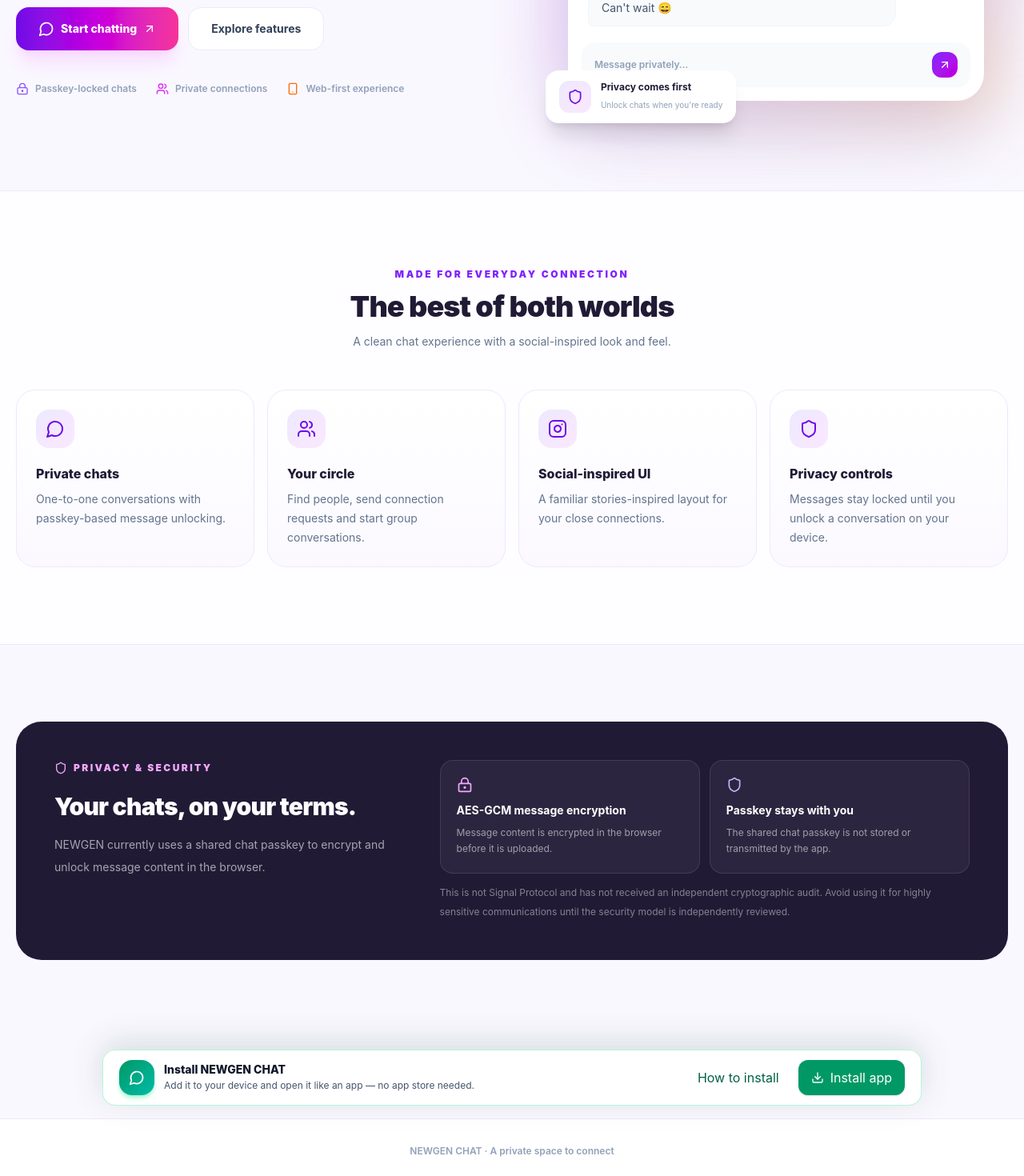
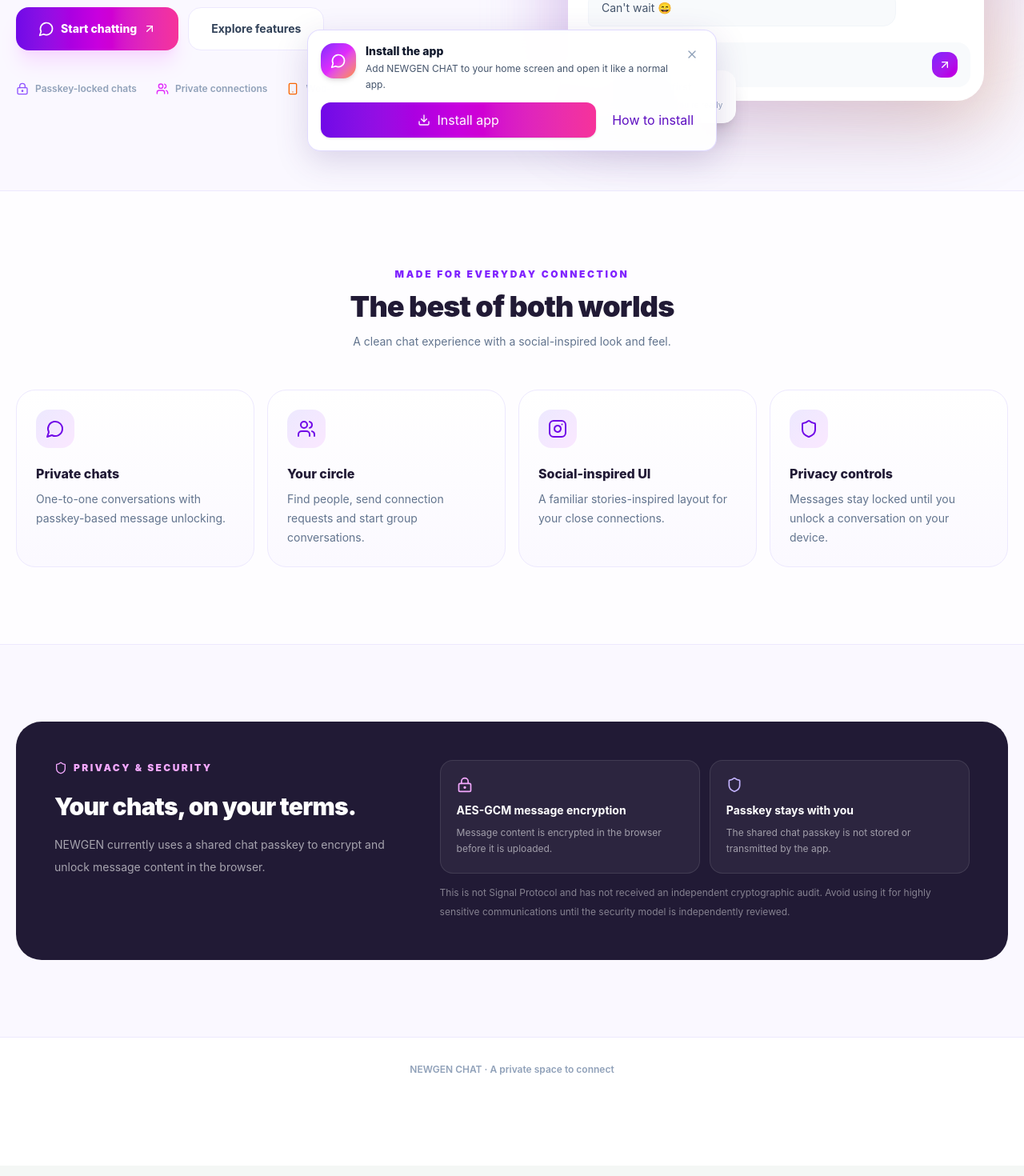
Before and after one commit to princetyagi1424/NEWGEN-CHAT, a React (Vite) app in the folder web/: page / in a window 1280 px wide. Shown: the part 595-2065 px from the top of the page at 80% size. Built offline with nearby package versions, Linux system fonts and the light colour scheme; no server answers.

Commit message:
feat(web): Install app button on website only — hide when running as installed PWA

```diff
--- a/web/src/App.tsx
+++ b/web/src/App.tsx
@@ -3,6 +3,7 @@ import { AuthProvider, useAuth } from './lib/auth'
 import Landing from './pages/Landing'
 import AuthPage from './pages/AuthPage'
 import ChatApp from './pages/ChatApp'
+import PwaInstallPrompt from './components/PwaInstallPrompt'
 
 function Protected({ children }: { children: React.ReactNode }) {
   const { user, loading, configured } = useAuth()
@@ -35,6 +36,8 @@ export default function App() {
           />
           <Route path="*" element={<Navigate to="/" replace />} />
         </Routes>
+        {/* Browser only: hidden automatically when opened as installed PWA */}
+        <PwaInstallPrompt />
       </BrowserRouter>
     </AuthProvider>
   )
--- a/web/src/components/PwaInstallPrompt.tsx
+++ b/web/src/components/PwaInstallPrompt.tsx
@@ -8,17 +8,26 @@ type BeforeInstallPromptEvent = Event & {
 }
 
 const INSTALLED_KEY = 'newgen-chat-pwa-installed-v1'
+const DISMISSED_KEY = 'newgen-chat-pwa-install-dismissed-v1'
 
-function isStandaloneMode() {
+/** True when the user opened NEWGEN as an installed app (not a normal browser tab). */
+export function isStandaloneMode() {
   if (typeof window === 'undefined') return false
-  const navigatorWithStandalone = window.navigator as Navigator & { standalone?: boolean }
-  return window.matchMedia?.('(display-mode: standalone)').matches === true ||
-    window.matchMedia?.('(display-mode: fullscreen)').matches === true ||
-    navigatorWithStandalone.standalone === true
+  const nav = window.navigator as Navigator & { standalone?: boolean }
+  try {
+    if (window.matchMedia('(display-mode: standalone)').matches) return true
+    if (window.matchMedia('(display-mode: fullscreen)').matches) return true
+    if (window.matchMedia('(display-mode: minimal-ui)').matches) return true
+    if (window.matchMedia('(display-mode: window-controls-overlay)').matches) return true
+  } catch {
+    /* older browsers */
+  }
+  // iOS Safari home-screen apps
+  if (nav.standalone === true) return true
+  return false
 }
 
-function readInstalledState() {
-  if (isStandaloneMode()) return true
+function readInstalledFlag() {
   try {
     return window.localStorage.getItem(INSTALLED_KEY) === 'true'
   } catch {
@@ -29,8 +38,25 @@ function readInstalledState() {
 function rememberInstalled() {
   try {
     window.localStorage.setItem(INSTALLED_KEY, 'true')
+    window.localStorage.removeItem(DISMISSED_KEY)
   } catch {
-    // Standalone detection still hides the banner if storage is unavailable.
+    /* storage blocked */
+  }
+}
+
+function readDismissed() {
+  try {
+    return window.sessionStorage.getItem(DISMISSED_KEY) === 'true'
+  } catch {
+    return false
+  }
+}
+
+function rememberDismissed() {
+  try {
+    window.sessionStorage.setItem(DISMISSED_KEY, 'true')
+  } catch {
+    /* storage blocked */
   }
 }
 
@@ -44,8 +70,13 @@ function isInAppBrowser() {
   return /FBAN|FBAV|Instagram|Line\/|; wv\)/i.test(window.navigator.userAgent || '')
 }
 
+/**
+ * Shows "Install the app" only in a normal browser tab.
+ * Hidden when already running as the installed PWA / home-screen app.
+ */
 export default function PwaInstallPrompt() {
-  const [installed, setInstalled] = useState(readInstalledState)
+  const [installed, setInstalled] = useState(() => isStandaloneMode() || readInstalledFlag())
+  const [dismissed, setDismissed] = useState(readDismissed)
   const [promptAvailable, setPromptAvailable] = useState(false)
   const [helpOpen, setHelpOpen] = useState(false)
   const [status, setStatus] = useState('')
@@ -61,7 +92,7 @@ export default function PwaInstallPrompt() {
 
     const onBeforeInstallPrompt = (event: Event) => {
       event.preventDefault()
-      if (readInstalledState()) return
+      if (isStandaloneMode() || readInstalledFlag()) return
       deferredPrompt.current = event as BeforeInstallPromptEvent
       setPromptAvailable(true)
     }
@@ -72,6 +103,15 @@ export default function PwaInstallPrompt() {
       setPromptAvailable(false)
       setHelpOpen(false)
       setInstalled(true)
+    }
+
+    // React if user switches display mode (rare but possible)
+    let media: MediaQueryList | null = null
+    try {
+      media = window.matchMedia('(display-mode: standalone)')
+      media.addEventListener?.('change', syncInstalledState)
+    } catch {
+      /* ignore */
     }
 
     window.addEventListener('beforeinstallprompt', onBeforeInstallPrompt)
@@ -85,12 +125,23 @@ export default function PwaInstallPrompt() {
       window.removeEventListener('appinstalled', onAppInstalled)
       window.removeEventListener('focus', syncInstalledState)
       document.removeEventListener('visibilitychange', syncInstalledState)
+      try {
+        media?.removeEventListener?.('change', syncInstalledState)
+      } catch {
+        /* ignore */
+      }
     }
   }, [])
 
   const markInstalled = useCallback(() => {
     rememberInstalled()
     setInstalled(true)
+    setHelpOpen(false)
+  }, [])
+
+  const dismissBanner = useCallback(() => {
+    rememberDismissed()
+    setDismissed(true)
     setHelpOpen(false)
   }, [])
 
@@ -101,83 +152,202 @@ export default function PwaInstallPrompt() {
       return
     }
 
-    // beforeinstallprompt is single-use. Keep the banner visible after a dismissal.
     deferredPrompt.current = null
     setPromptAvailable(false)
     try {
       await installEvent.prompt()
       const choice = await installEvent.userChoice
       if (choice.outcome === 'accepted') {
-        setStatus('Installation started. The banner will disappear when the app is installed.')
+        setStatus('Installing… The button will hide once the app is on your device.')
       } else {
-        setStatus('No problem — NEWGEN is ready to install whenever you are.')
+        setStatus('You can install NEWGEN anytime from this button.')
       }
     } catch {
-      setStatus('The browser could not open the install window. Use the steps below.')
+      setStatus('Could not open the install dialog. See the steps below.')
       setHelpOpen(true)
     }
   }, [])
 
-  if (installed) return null
+  // Installed app (PWA / home screen) → never show install UI
+  if (installed || isStandaloneMode()) return null
+  // Session dismiss only hides banner; help can still open from a future session
+  if (dismissed && !helpOpen) return null
 
   const appleDevice = isAppleMobile()
   const inAppBrowser = isInAppBrowser()
 
   return (
     <>
-      <aside className="w-full px-3 py-4 sm:px-5" aria-label="Install NEWGEN CHAT">
-        <div className="mx-auto flex max-w-5xl flex-col gap-3 rounded-2xl border border-emerald-200/80 bg-white/95 p-3 shadow-[0_-8px_40px_rgba(15,75,55,.16)] backdrop-blur-xl sm:flex-row sm:items-center sm:justify-between sm:gap-5 sm:px-5">
-          <div className="flex min-w-0 items-center gap-3">
-            <span className="grid h-11 w-11 shrink-0 place-items-center rounded-2xl bg-gradient-to-br from-emerald-600 to-teal-500 text-white shadow-md shadow-emerald-200"><MessageCircle className="h-5 w-5" /></span>
-            <div className="min-w-0">
-              <p className="text-sm font-extrabold text-slate-900">Install NEWGEN CHAT</p>
-              <p className="text-xs leading-5 text-slate-600">Add it to your device and open it like an app — no app store needed.</p>
+      <div className="pointer-events-none fixed inset-x-0 bottom-0 z-[100] flex justify-center p-3 pb-[max(0.75rem,env(safe-area-inset-bottom))] sm:p-4">
+        <aside
+          className="pointer-events-auto w-full max-w-lg rounded-2xl border border-violet-200/90 bg-white/95 p-3 shadow-[0_12px_40px_rgba(73,42,125,.18)] backdrop-blur-xl sm:p-4"
+          aria-label="Install NEWGEN CHAT"
+        >
+          <div className="flex items-start gap-3">
+            <span className="grid h-11 w-11 shrink-0 place-items-center rounded-2xl bg-gradient-to-br from-violet-600 via-fuchsia-500 to-orange-400 text-white shadow-md">
+              <MessageCircle className="h-5 w-5" />
+            </span>
+            <div className="min-w-0 flex-1">
+              <p className="text-sm font-extrabold text-slate-900">Install the app</p>
+              <p className="mt-0.5 text-xs leading-5 text-slate-600">
+                Add NEWGEN CHAT to your home screen and open it like a normal app.
+              </p>
+              {status && (
+                <p className="mt-1 text-xs font-medium text-violet-700" role="status">
+                  {status}
+                </p>
+              )}
             </div>
-          </div>
-          <div className="flex shrink-0 items-center gap-2 sm:gap-3">
-            <button type="button" onClick={() => setHelpOpen(true)} className="rounded-xl px-3 py-2.5 text-xs font-bold text-emerald-800 transition hover:bg-emerald-50">How to install</button>
-            <button type="button" onClick={() => void handleInstall()} className="inline-flex min-h-11 items-center justify-center gap-2 rounded-xl bg-emerald-600 px-4 py-2.5 text-sm font-extrabold text-white shadow-sm transition hover:bg-emerald-700 focus-visible:outline focus-visible:outline-2 focus-visible:outline-offset-2 focus-visible:outline-emerald-700">
-              <Download className="h-4 w-4" />
-              {promptAvailable ? 'Install app' : appleDevice ? 'Add to Home Screen' : 'Install app'}
+            <button
+              type="button"
+              onClick={dismissBanner}
+              aria-label="Dismiss install banner"
+              className="rounded-full p-1.5 text-slate-400 transition hover:bg-slate-100 hover:text-slate-600"
+            >
+              <X className="h-4 w-4" />
             </button>
           </div>
-          {status && <p className="w-full text-xs leading-5 text-emerald-800 sm:text-right" role="status">{status}</p>}
-        </div>
-      </aside>
+          <div className="mt-3 flex flex-wrap items-center gap-2">
+            <button
+              type="button"
+              onClick={() => void handleInstall()}
+              className="inline-flex min-h-11 flex-1 items-center justify-center gap-2 rounded-xl bg-gradient-to-r from-violet-700 via-fuchsia-600 to-pink-500 px-4 py-2.5 text-sm font-extrabold text-white shadow-sm transition hover:opacity-95"
+            >
+              <Download className="h-4 w-4" />
+              {promptAvailable
+                ? 'Install app'
+                : appleDevice
+                  ? 'Add to Home Screen'
+                  : 'Install app'}
+            </button>
+            <button
+              type="button"
+              onClick={() => setHelpOpen(true)}
+              className="rounded-xl px-3 py-2.5 text-xs font-bold text-violet-800 transition hover:bg-violet-50"
+            >
+              How to install
+            </button>
+          </div>
+        </aside>
+      </div>
 
       {helpOpen && (
-        <div className="newgen-dialog-backdrop z-[110] items-end sm:items-center" role="presentation" onMouseDown={event => { if (event.target === event.currentTarget) setHelpOpen(false) }}>
-          <section role="dialog" aria-modal="true" aria-labelledby="pwa-install-title" className="newgen-dialog-panel max-w-md rounded-3xl border border-white/70 bg-white p-5 shadow-2xl sm:p-6">
+        <div
+          className="newgen-dialog-backdrop z-[110] items-end sm:items-center"
+          role="presentation"
+          onMouseDown={event => {
+            if (event.target === event.currentTarget) setHelpOpen(false)
+          }}
+        >
+          <section
+            role="dialog"
+            aria-modal="true"
+            aria-labelledby="pwa-install-title"
+            className="newgen-dialog-panel max-w-md rounded-3xl border border-white/70 bg-white p-5 shadow-2xl sm:p-6"
+          >
             <div className="mb-4 flex items-start justify-between gap-4">
               <div>
-                <span className="mb-3 grid h-11 w-11 place-items-center rounded-2xl bg-emerald-50 text-emerald-700"><Smartphone className="h-5 w-5" /></span>
-                <h2 id="pwa-install-title" className="text-lg font-black text-slate-900">Install NEWGEN on this device</h2>
-                <p className="mt-1 text-sm leading-6 text-slate-600">{inAppBrowser ? 'You are using an in-app browser. Open this page in Safari or Chrome first.' : appleDevice ? 'In Safari, add NEWGEN to your Home Screen.' : 'Use your browser menu to install NEWGEN as an app.'}</p>
+                <span className="mb-3 grid h-11 w-11 place-items-center rounded-2xl bg-violet-50 text-violet-700">
+                  <Smartphone className="h-5 w-5" />
+                </span>
+                <h2 id="pwa-install-title" className="text-lg font-black text-slate-900">
+                  Install NEWGEN on this device
+                </h2>
+                <p className="mt-1 text-sm leading-6 text-slate-600">
+                  {inAppBrowser
+                    ? 'You are in an in-app browser. Open this page in Chrome or Safari first.'
+                    : appleDevice
+                      ? 'In Safari, add NEWGEN to your Home Screen.'
+                      : 'Use your browser menu to install NEWGEN as an app.'}
+                </p>
               </div>
-              <button type="button" onClick={() => setHelpOpen(false)} aria-label="Close install instructions" className="rounded-full p-2 text-slate-500 hover:bg-slate-100"><X className="h-5 w-5" /></button>
+              <button
+                type="button"
+                onClick={() => setHelpOpen(false)}
+                aria-label="Close install instructions"
+                className="rounded-full p-2 text-slate-500 hover:bg-slate-100"
+              >
+                <X className="h-5 w-5" />
+              </button>
             </div>
 
             {inAppBrowser ? (
-              <div className="rounded-2xl bg-amber-50 p-4 text-sm leading-6 text-amber-900">Open the browser menu and choose <strong>Open in Chrome</strong> or <strong>Open in Safari</strong>. Then tap Install app again.</div>
+              <div className="rounded-2xl bg-amber-50 p-4 text-sm leading-6 text-amber-900">
+                Open the browser menu and choose <strong>Open in Chrome</strong> or{' '}
+                <strong>Open in Safari</strong>. Then tap Install app again.
+              </div>
             ) : appleDevice ? (
               <ol className="space-y-3 text-sm leading-6 text-slate-700">
-                <li className="flex gap-3"><span className="grid h-7 w-7 shrink-0 place-items-center rounded-full bg-emerald-100 text-xs font-black text-emerald-800">1</span><span>Tap the <strong>Share</strong> button in Safari.</span></li>
-                <li className="flex gap-3"><span className="grid h-7 w-7 shrink-0 place-items-center rounded-full bg-emerald-100 text-xs font-black text-emerald-800">2</span><span>Choose <strong>Add to Home Screen</strong>.</span></li>
-                <li className="flex gap-3"><span className="grid h-7 w-7 shrink-0 place-items-center rounded-full bg-emerald-100 text-xs font-black text-emerald-800">3</span><span>Keep <strong>Open as Web App</strong> enabled when shown, then tap <strong>Add</strong>.</span></li>
+                <li className="flex gap-3">
+                  <span className="grid h-7 w-7 shrink-0 place-items-center rounded-full bg-violet-100 text-xs font-black text-violet-800">
+                    1
+                  </span>
+                  <span>
+                    Tap the <strong>Share</strong> button in Safari.
+                  </span>
+                </li>
+                <li className="flex gap-3">
+                  <span className="grid h-7 w-7 shrink-0 place-items-center rounded-full bg-violet-100 text-xs font-black text-violet-800">
+                    2
+                  </span>
+                  <span>
+                    Choose <strong>Add to Home Screen</strong>.
+                  </span>
+                </li>
+                <li className="flex gap-3">
+                  <span className="grid h-7 w-7 shrink-0 place-items-center rounded-full bg-violet-100 text-xs font-black text-violet-800">
+                    3
+                  </span>
+                  <span>
+                    Tap <strong>Add</strong>. Open NEWGEN from your home screen — the install button will not show there.
+                  </span>
+                </li>
               </ol>
             ) : (
               <ol className="space-y-3 text-sm leading-6 text-slate-700">
-                <li className="flex gap-3"><span className="grid h-7 w-7 shrink-0 place-items-center rounded-full bg-emerald-100 text-xs font-black text-emerald-800">1</span><span>Open the browser menu (⋮ on Android/Chrome, or the install icon in the address bar on desktop).</span></li>
-                <li className="flex gap-3"><span className="grid h-7 w-7 shrink-0 place-items-center rounded-full bg-emerald-100 text-xs font-black text-emerald-800">2</span><span>Choose <strong>Install app</strong> or <strong>Add to Home Screen</strong>.</span></li>
-                <li className="flex gap-3"><span className="grid h-7 w-7 shrink-0 place-items-center rounded-full bg-emerald-100 text-xs font-black text-emerald-800">3</span><span>Confirm <strong>Install</strong>. NEWGEN will appear with your other apps.</span></li>
+                <li className="flex gap-3">
+                  <span className="grid h-7 w-7 shrink-0 place-items-center rounded-full bg-violet-100 text-xs font-black text-violet-800">
+                    1
+                  </span>
+                  <span>
+                    Open the browser menu (⋮) or the install icon in the address bar.
+                  </span>
+                </li>
+                <li className="flex gap-3">
+                  <span className="grid h-7 w-7 shrink-0 place-items-center rounded-full bg-violet-100 text-xs font-black text-violet-800">
+                    2
+                  </span>
+                  <span>
+                    Choose <strong>Install app</strong> or <strong>Add to Home Screen</strong>.
+                  </span>
+                </li>
+                <li className="flex gap-3">
+                  <span className="grid h-7 w-7 shrink-0 place-items-center rounded-full bg-violet-100 text-xs font-black text-violet-800">
+                    3
+                  </span>
+                  <span>
+                    Confirm <strong>Install</strong>. When you open the installed app, this button will not appear.
+                  </span>
+                </li>
               </ol>
             )}
 
             <div className="mt-5 flex flex-col gap-2">
-              <button type="button" onClick={markInstalled} className="w-full rounded-xl bg-emerald-600 px-4 py-3 text-sm font-extrabold text-white transition hover:bg-emerald-700">I’ve installed it — hide this banner</button>
-              <button type="button" onClick={() => setHelpOpen(false)} className="w-full rounded-xl px-4 py-3 text-sm font-bold text-slate-600 hover:bg-slate-100">Not now</button>
+              <button
+                type="button"
+                onClick={markInstalled}
+                className="w-full rounded-xl bg-violet-700 px-4 py-3 text-sm font-extrabold text-white transition hover:bg-violet-800"
+              >
+                I’ve installed it — hide this
+              </button>
+              <button
+                type="button"
+                onClick={() => setHelpOpen(false)}
+                className="w-full rounded-xl px-4 py-3 text-sm font-bold text-slate-600 hover:bg-slate-100"
+              >
+                Not now
+              </button>
             </div>
-            <p className="mt-3 text-[11px] leading-5 text-slate-400">On iPhone and iPad, use the confirmation button after adding NEWGEN to your Home Screen because Safari does not expose the same install event as Chromium browsers.</p>
           </section>
         </div>
       )}
--- a/web/src/pages/Landing.tsx
+++ b/web/src/pages/Landing.tsx
@@ -1,7 +1,6 @@
 import { Link } from 'react-router-dom'
-import PwaInstallPrompt from '../components/PwaInstallPrompt'
 import { useAuth } from '../lib/auth'
-import { MessageCircle, Shield, Smartphone, Zap, Users, Download, Globe, LockKeyhole, Instagram, ArrowUpRight, Sparkles } from 'lucide-react'
+import { MessageCircle, Shield, Smartphone, Users, LockKeyhole, Instagram, ArrowUpRight, Sparkles } from 'lucide-react'
 
 export default function Landing() {
   const { user, configured } = useAuth()
@@ -73,8 +72,8 @@ export default function Landing() {
           </div>
         </section>
       </main>
-      <PwaInstallPrompt />
-      <footer className="border-t border-violet-100 bg-white px-5 py-8 text-center text-xs font-semibold text-slate-400">NEWGEN CHAT · A private space to connect</footer>
+      {/* Extra bottom padding so fixed Install banner does not cover footer */}
+      <footer className="border-t border-violet-100 bg-white px-5 py-8 pb-28 text-center text-xs font-semibold text-slate-400">NEWGEN CHAT · A private space to connect</footer>
     </div>
   )
 }
```
